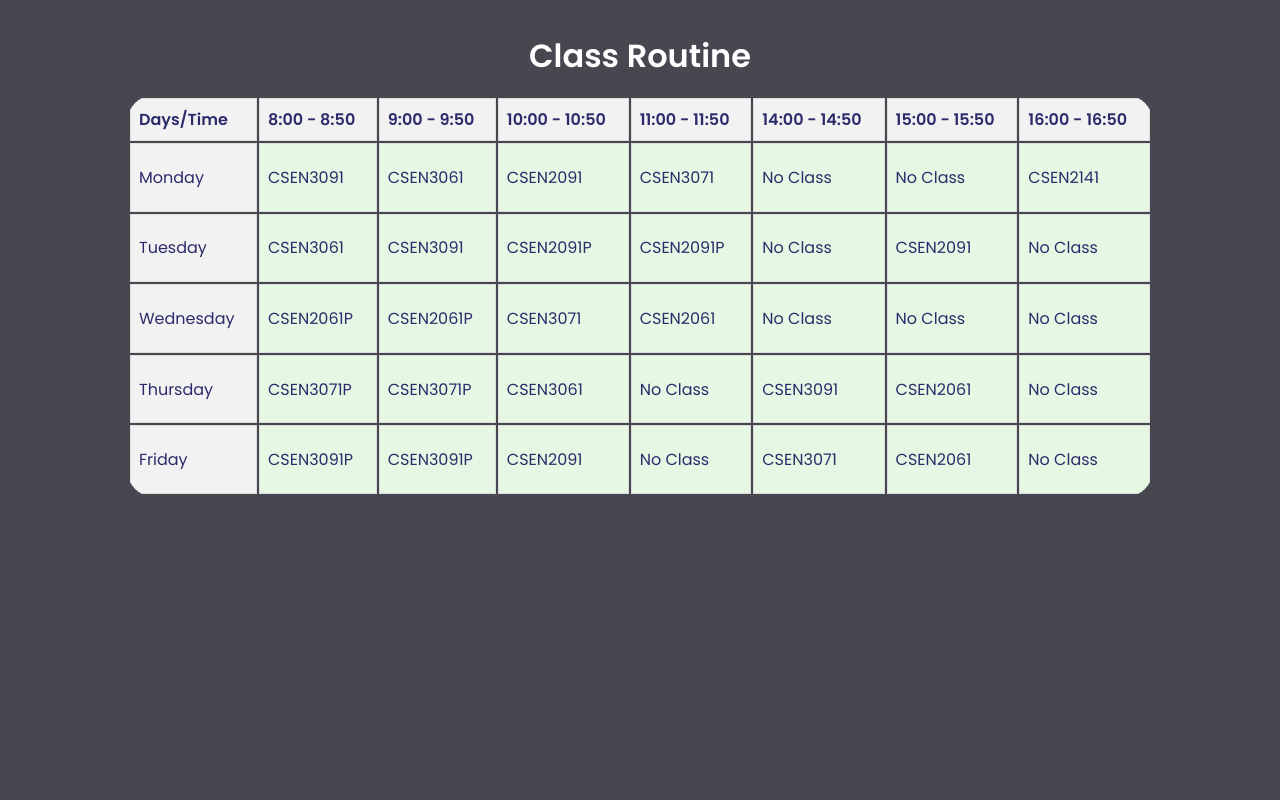
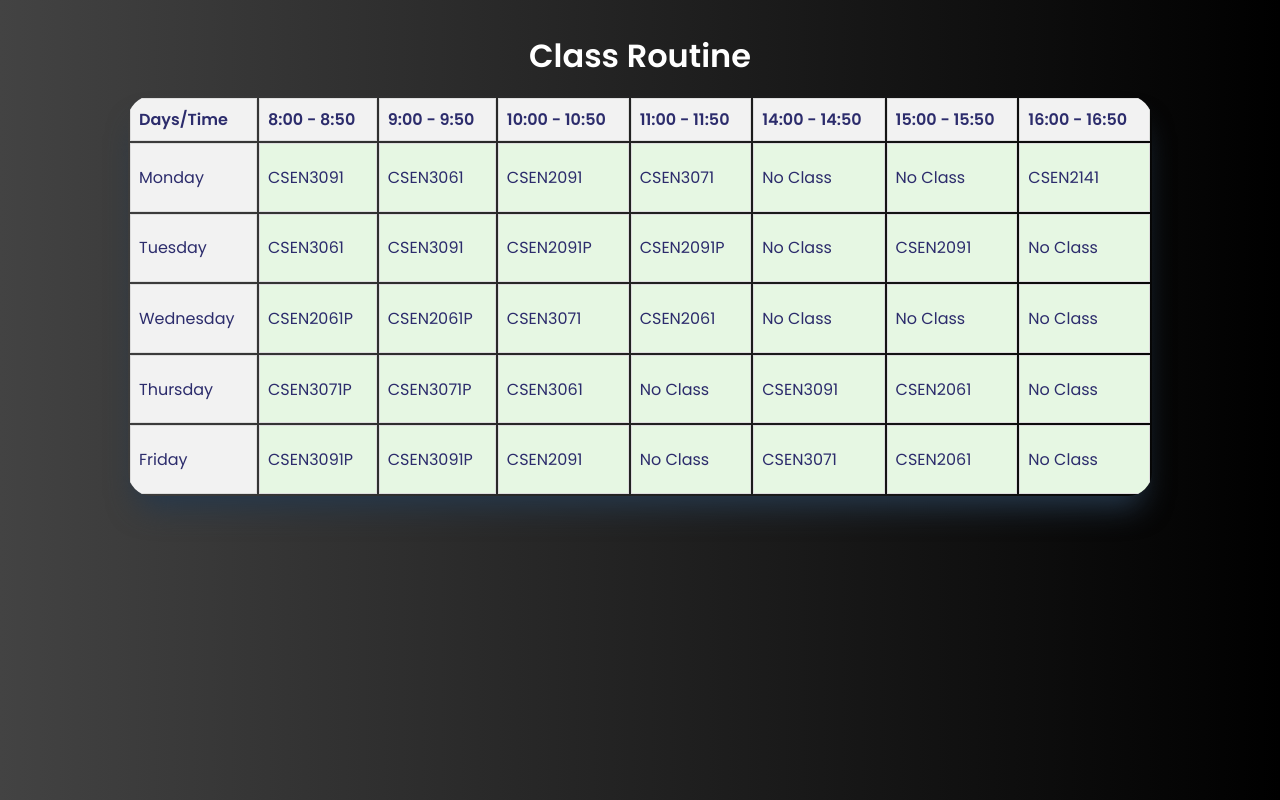
Before and after one commit to bharatbhusal/semester-routine, a React (Create React App) app: page / in a window 1280 px wide. Built offline with nearby package versions, Linux system fonts and the light colour scheme.

Commit message:
hover effect

```diff
--- a/src/App.jsx
+++ b/src/App.jsx
@@ -4,7 +4,7 @@ import Table from "./Table";
 const App = () => {
     return (
         // Main container for the application
-        <div className='flex-col'>
+        <div className='routine flex-col'>
             <h1>Class Routine</h1>
             {/* Rendering the Table component */}
             <Table />
--- a/src/Table.jsx
+++ b/src/Table.jsx
@@ -7,6 +7,19 @@ const Table = () => {
     const days = Object.keys(weekdays);
     const [visibility, setVisibility] = useState("hidden");
     const [courseCode, setCourseCode] = useState("some course code");
+
+    function getTodayDay() {
+        const daysOfWeek = ['Sunday', 'Monday', 'Tuesday', 'Wednesday', 'Thursday', 'Friday', 'Saturday'];
+
+        // Get the current date
+        const currentDate = new Date();
+
+        // Get the day of the week (0-6)
+        const dayIndex = currentDate.getDay();
+
+        // Return the day of the week as a string
+        return daysOfWeek[dayIndex].toLocaleLowerCase();
+    }
 
     // Function to get the daily routine for a specific day
     function getDailyRoutine(day) {
@@ -28,7 +41,6 @@ const Table = () => {
         const liElement = e.currentTarget;
         console.log("clicked");
         setVisibility("visible")
-
         setCourseCode(liElement.querySelector(".subject").textContent);
     }
 
@@ -40,13 +52,13 @@ const Table = () => {
     // JSX structure for the Table component
     return (
         // Container for the table
-        <div className='table flex-col'>
+        <div className='table flex-col' >
             {/* SubjectDetail component for displaying detailed information */}
-            <SubjectDetail visibility={visibility} courseCode={courseCode} disable={hideDetail} />
+            < SubjectDetail visibility={visibility} courseCode={courseCode} disable={hideDetail} />
             {/* Table structure */}
-            <table className='table-large'>
+            < table className='table-large' >
                 {/* Table header */}
-                <thead>
+                < thead >
                     <tr>
                         <th>Days/Time</th>
                         <th>8:00 - 8:50</th>
@@ -57,9 +69,9 @@ const Table = () => {
                         <th>15:00 -  15:50</th>
                         <th>16:00 -  16:50</th>
                     </tr>
-                </thead>
+                </thead >
                 {/* Table body */}
-                <tbody>
+                < tbody >
                     <tr>
                         <td className='days'>Monday</td>
                         {/* Mapping through the daily routine for Monday */}
@@ -105,11 +117,11 @@ const Table = () => {
                             </div>
                         </td>)}
                     </tr>
-                </tbody>
-            </table>
+                </tbody >
+            </table >
             <div className='table-mini'>
                 <ul className='flex-col'>
-                    {getDailyRoutine("friday").map((each, index) => <li className="day" onClick={getSubjectDetail} key={index}>
+                    {getDailyRoutine(getTodayDay()).map((each, index) => <li className="day" onClick={getSubjectDetail} key={index}>
                         <div className="subject">
                             {each[0].subject}
                         </div>
@@ -119,7 +131,7 @@ const Table = () => {
                     </li>)}
                 </ul>
             </div>
-        </div>
+        </div >
     );
 };
 
--- a/src/index.css
+++ b/src/index.css
@@ -20,10 +20,6 @@
   --color-primary-variant: rgba(77, 181, 255, 0.4);
   --color-white: #fff;
   --color-light: rgba(255, 255, 255, 0.6);
-  --container-width-lg: 75%;
-  --container-width-md: 86%;
-  --container-width-sm: 90%;
-  --transition: all 400ms ease;
 }
 
 /* HTML and body styles */
@@ -43,6 +39,11 @@ body {
   color: var(--color-white);
 }
 
+.routine {
+  height: 100vh;
+  width: 100vw;
+  background-image: linear-gradient(to right, #434343 0%, black 100%);
+}
 h1 {
   position: fixed;
   top: 2rem;
@@ -62,21 +63,26 @@ h1 {
   overflow: hidden;
   width: 80vw;
   height: 50vh;
-
   visibility: visible;
+  box-shadow: rgb(38, 57, 77) 0px 20px 30px -10px;
 }
 
 .table-mini {
   position: fixed;
   top: 6rem;
-  border: 2px solid #21ab58;
-  color: #2c2c6c;
+  border: 0.1px solid #21ab58;
+  color: #b0c4b1;
+  font-size: larger;
+  font-weight: 600;
   width: 80vw;
   height: 70vh;
   border-radius: 1.5rem;
   overflow: hidden;
   border-collapse: collapse;
   visibility: hidden;
+  box-shadow: rgba(0, 0, 0, 0.25) 0px 10px 20px, rgba(0, 0, 0, 0.12) 0px 2px 4px,
+    rgba(0, 0, 0, 0.12) 0px 4px 6px, rgba(0, 0, 0, 0.17) 0px 6px 6px,
+    rgba(0, 0, 0, 0.09) 0px 2px 2px;
 }
 
 .table-mini ul {
@@ -91,15 +97,13 @@ h1 {
   justify-content: space-around;
   align-items: center;
   height: 100%;
-}
-.table-mini .day {
-  color: #21ab58;
-}
-.table-mini ul li:hover {
-  background-color: #b6eeaa;
+  border-bottom: 2px solid #434343;
 }
 
-/* Style the table headers */
+.table-mini ul li:hover {
+  background-color: #85ffbd;
+  background-image: linear-gradient(45deg, #3b7d59 36%, #514f21 93%);
+}
 th,
 td {
   border: 1px solid #ddd;
@@ -122,11 +126,12 @@ th,
   top: 15rem;
   visibility: hidden;
   background-color: #21ab58;
-  box-shadow: 4px 4px 6px 4px rgba(28, 72, 68, 0.3);
+  box-shadow: rgba(0, 0, 0, 0.09) 0px 2px 1px, rgba(0, 0, 0, 0.09) 0px 4px 2px,
+    rgba(0, 0, 0, 0.09) 0px 8px 4px, rgba(0, 0, 0, 0.09) 0px 16px 8px,
+    rgba(0, 0, 0, 0.09) 0px 32px 16px;
+
   border-radius: 2rem;
   padding: 1rem;
-  /* width: 40vw; */
-
   max-width: 300px;
   height: 300px;
   flex-direction: column;
```
